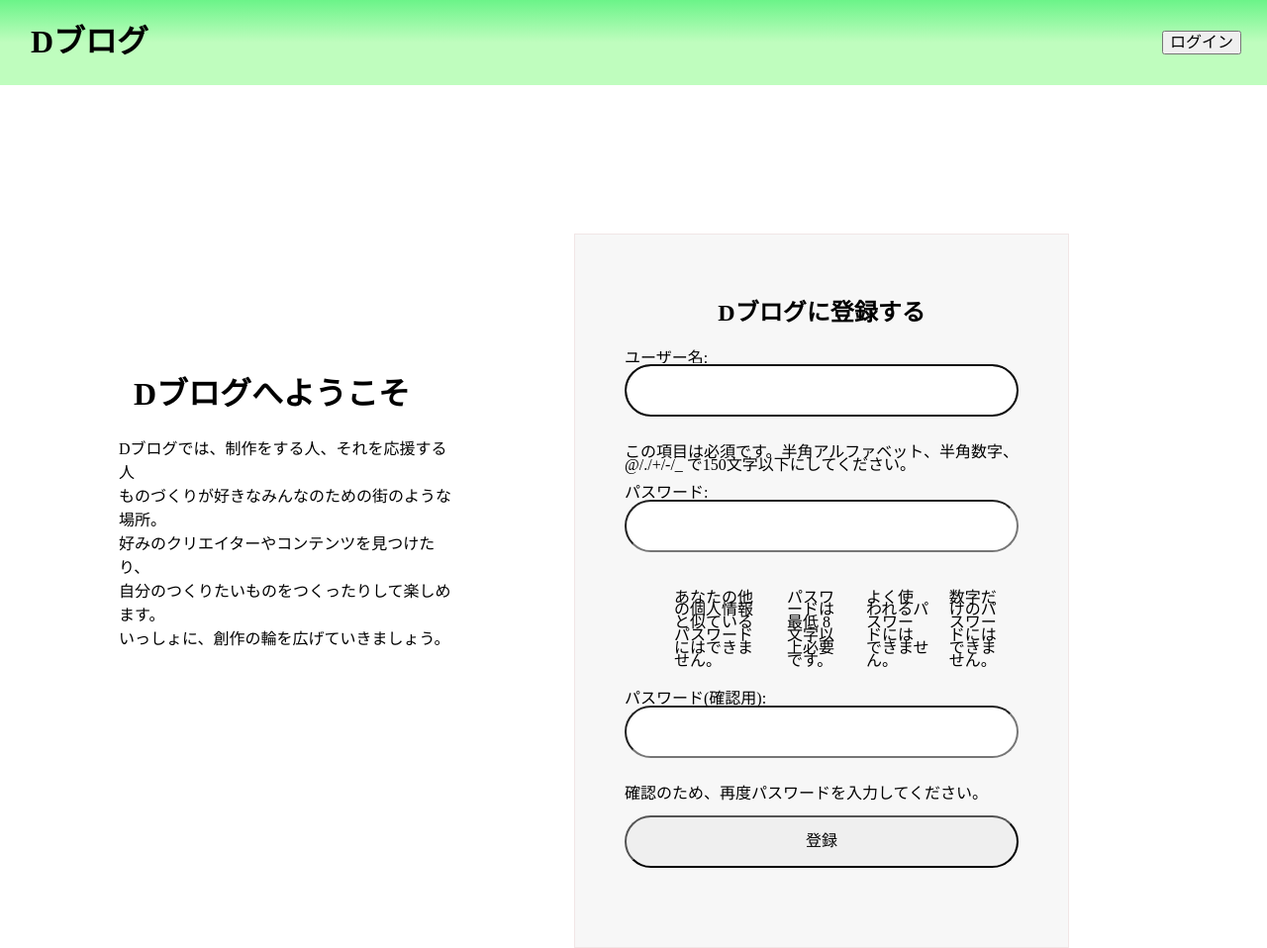
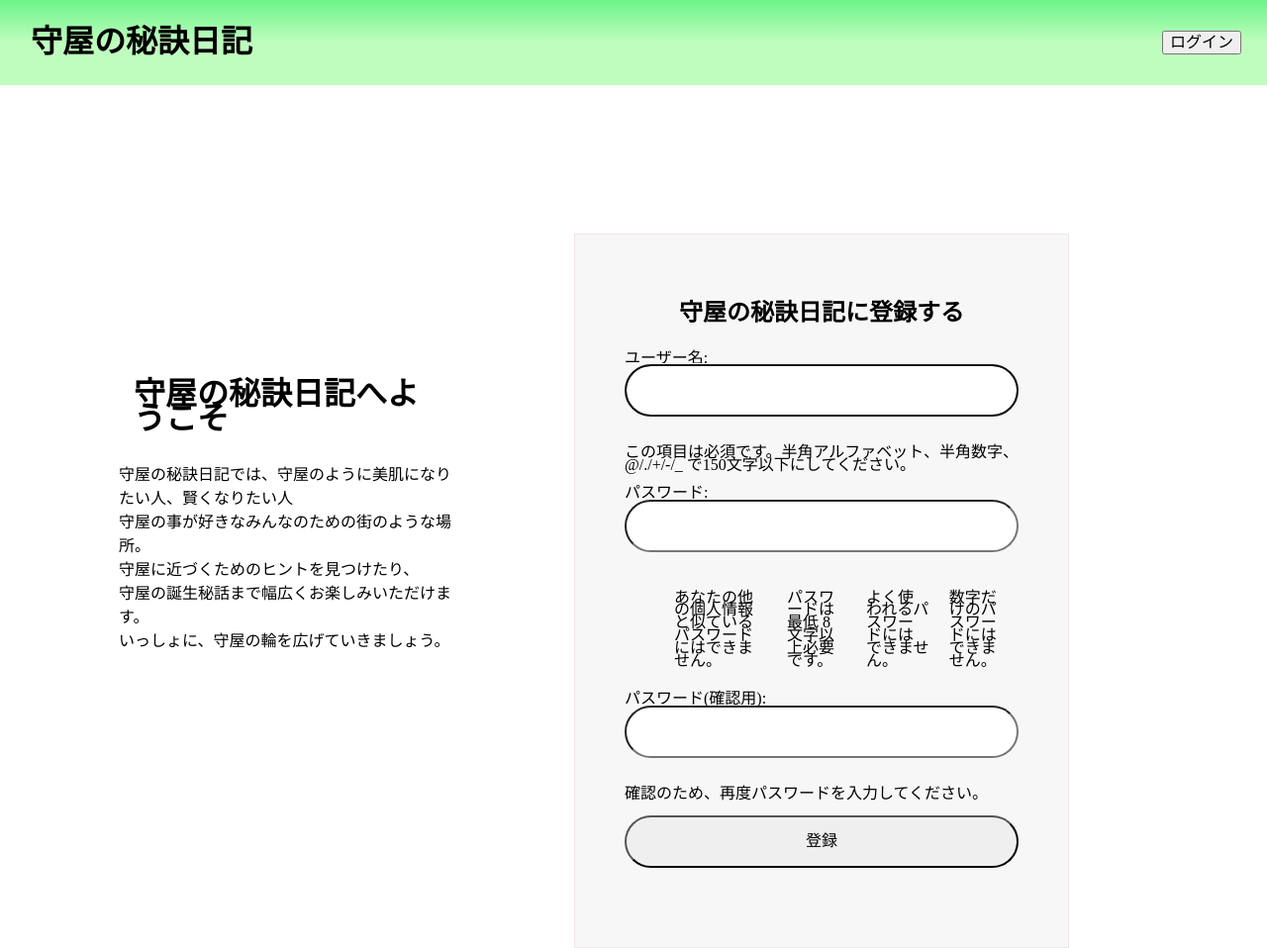
Before and after one commit to kabachan-ms/dblogsite, a Django app: page /Dblog/signin/ in a window 1280 px wide. Shown: the whole page at 99% size. Run offline with Django 3.2, Linux system fonts and the light colour scheme.

Commit message:
きれいにしました

```diff
--- a/blogSample/Dblog/templates/Dblog/Mypage_top.html
+++ b/blogSample/Dblog/templates/Dblog/Mypage_top.html
@@ -14,7 +14,7 @@
 <body>
   <header class="page-header">
     <div class="header-container">
-      <h1>Dブログ</h1>
+      <h1>守屋の秘訣日記</h1>
     </div>
     <ul class="itiretu">
       <!-- actionの後のurlをこのサイトのurlをいれるとこのサイト内での検索になるらしいです(多分）コピーで拾ってきましたごめんなさい -->
--- a/blogSample/Dblog/templates/Dblog/base.html
+++ b/blogSample/Dblog/templates/Dblog/base.html
@@ -15,7 +15,7 @@
     <body>
         <header class="page-header">
             <div class="header-container">
-                <h1>Dブログ</h1>
+                <h1>守屋の秘訣日記</h1>
             </div>
 
         </header>
--- a/blogSample/Dblog/templates/Dblog/base_changebtn.html
+++ b/blogSample/Dblog/templates/Dblog/base_changebtn.html
@@ -11,7 +11,7 @@
 <body>
     <header class="page-header">
         <div class="header-container">
-            <h1>Dブログ</h1>
+            <h1>守屋の秘訣日記</h1>
         </div>
 
     <ul class="itiretu">
--- a/blogSample/Dblog/templates/Dblog/signin.html
+++ b/blogSample/Dblog/templates/Dblog/signin.html
@@ -13,47 +13,50 @@
 <body>
     <header class="page-header">
         <div class="header-container">
-            <h1>Dブログ</h1>
+            <h1>守屋の秘訣日記</h1>
         </div>
         <ul class="itiretu">
             <!-- actionの後のurlをこのサイトのurlをいれるとこのサイト内での検索になるらしいです(多分）コピーで拾ってきましたごめんなさい -->
             <!-- methodの部分もGETのサイトとPOSTのサイトがありました＞_＜ -->
 
             <!-- ＃のところに同じフォルダ内にあるHTMLファイルにリンクする場合は、リンク先のパスに、そのファイル名を記述すればリンクできる らしいです？？？ -->
-
             <li><form action="{% url 'login' %}">
                 {% csrf_token %}
             <button type="submit" name="login_button">ログイン</button></form></li>
-        </ul>
+         </ul>
     </header>
 
 
       <div class="content">
          <div class="loginform">
-            <h2>Dブログに登録する</h2>
+            <h2>守屋の秘訣日記に登録する</h2>
            <!-- ログインはPOST -->
            <form method="POST" >
             {% csrf_token %}
-            {{form.as_p}}
-
+            <div class="form">{{form.as_p}}</div>
+            <!-- <form action="" method="post"> -->
+            <!-- <input type="text" name="email" placeholder="email"> -->
+            <!-- <input type="text" name="id" placeholder="id"> -->
+            <!-- <input class="password" type="password" name="password" placeholder="password"> -->
+            <!-- <ul class="itiretu"> -->
+            <!-- <li><a class="login" href="#">登録</a></li> -->
 
             <input type="submit" id="signup_button" class="signup_button" name="signup_button" value="登録">
-
-        </form>
+                </form>
 
          </div>
          <div class="moji">
-            <h1>Dブログへようこそ </h1>
+            <h1>守屋の秘訣日記へようこそ </h1>
 
-            <p>Dブログでは、制作をする人、それを応援する人
+            <p>守屋の秘訣日記では、守屋のように美肌になりたい人、賢くなりたい人
                 <br>
-                ものづくりが好きなみんなのための街のような場所。
+                守屋の事が好きなみんなのための街のような場所。
                 <br>
-                好みのクリエイターやコンテンツを見つけたり、
+                守屋に近づくためのヒントを見つけたり、
                 <br>
-                自分のつくりたいものをつくったりして楽しめます。
+                守屋の誕生秘話まで幅広くお楽しみいただけます。
                 <br>
-                いっしょに、創作の輪を広げていきましょう。
+                いっしょに、守屋の輪を広げていきましょう。
             </p>
 
         </div>
--- a/blogSample/Dblog/templates/Dblog/viewblog.html
+++ b/blogSample/Dblog/templates/Dblog/viewblog.html
@@ -11,7 +11,7 @@
 <body>
     <header class="page-header">
         <div class="header-container">
-            <h1>Dブログ</h1>
+            <h1>守屋の秘訣日記</h1>
         </div>
 
     <ul class="itiretu">
```
